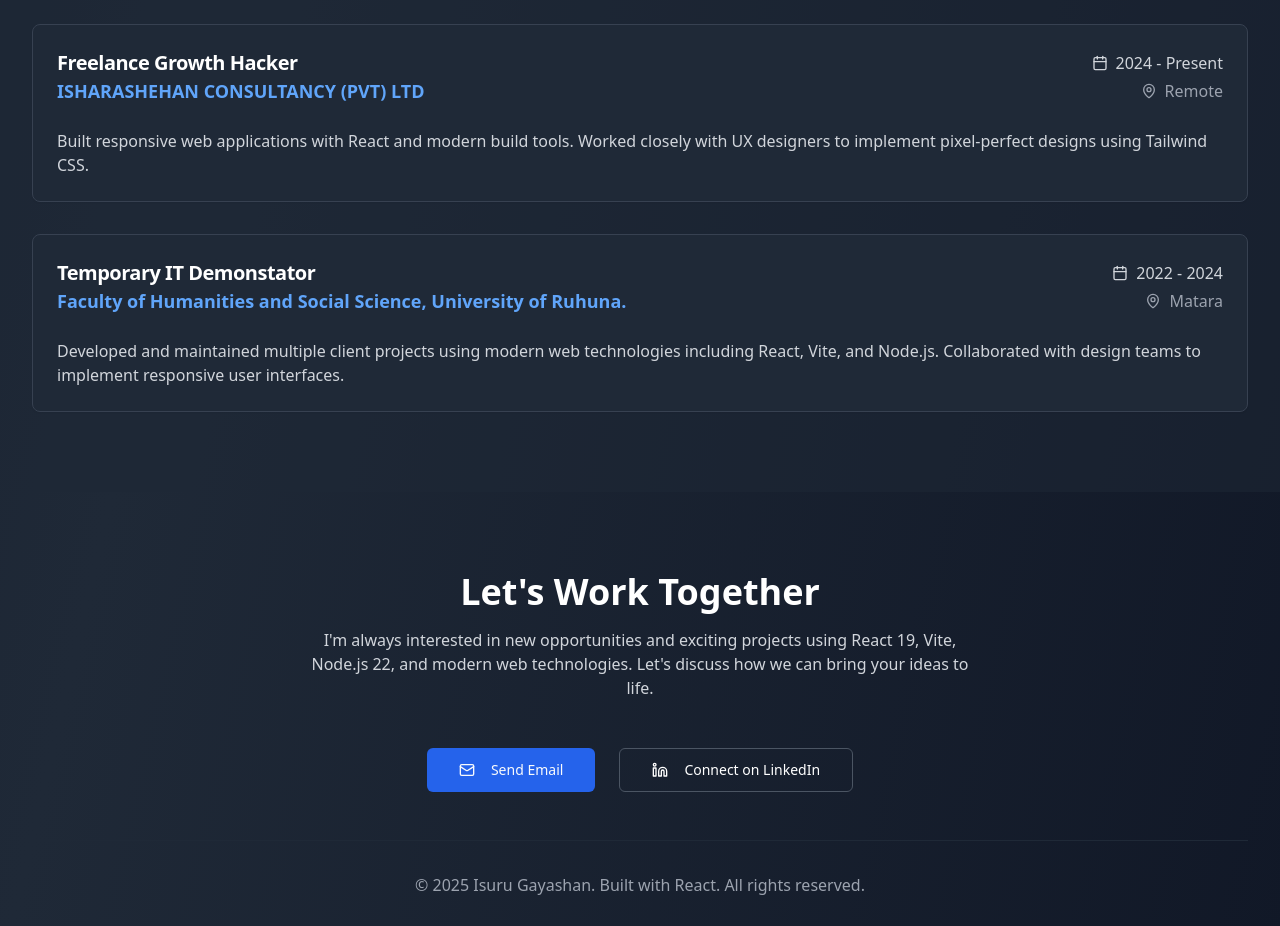
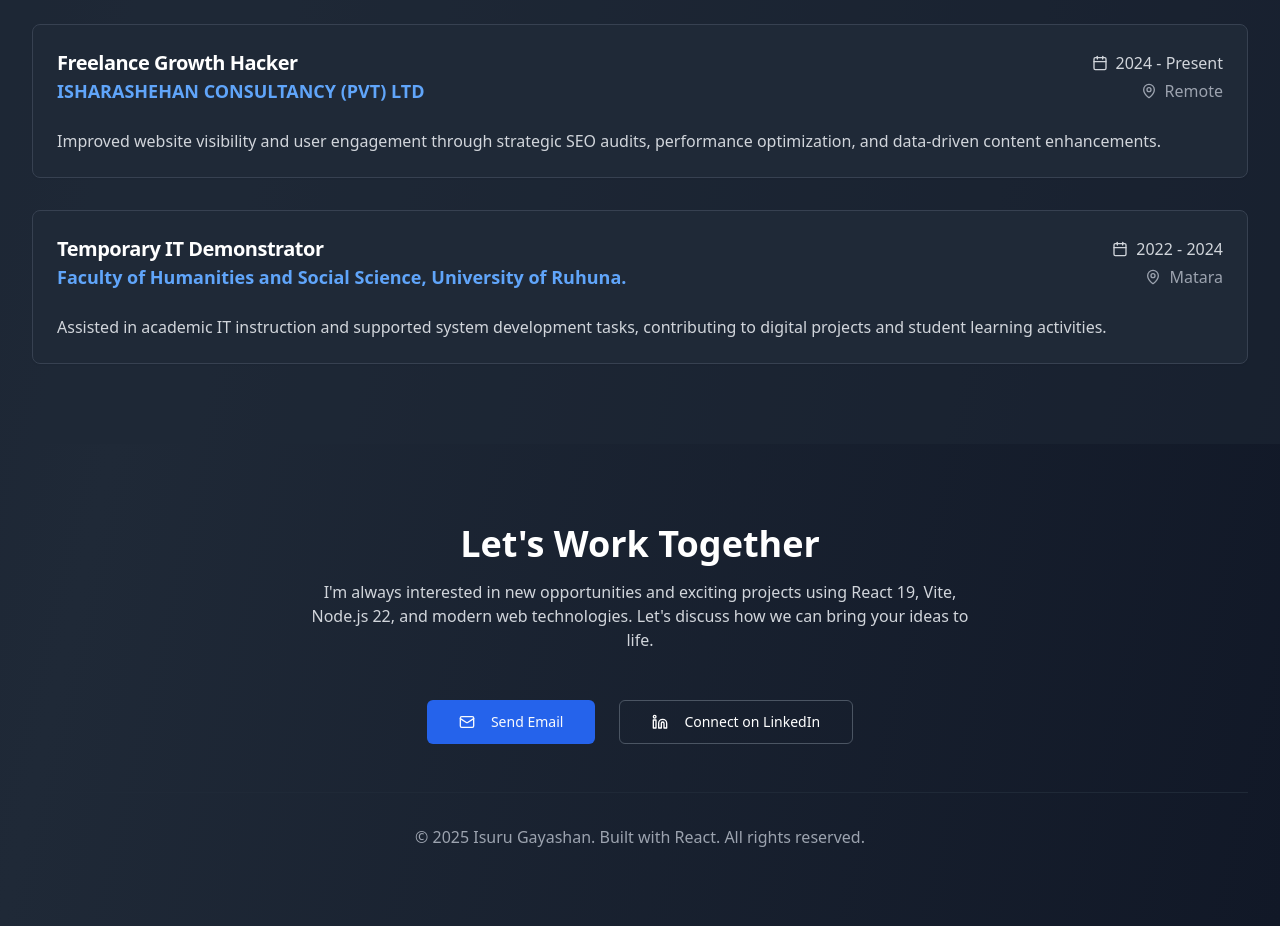
Before and after one commit to isurugayashan/my-portfolio, a React (Vite) app: page / in a window 1280 px wide. Shown: the part 4560-5486 px from the top of the page. Built offline with nearby package versions, Linux system fonts and the light colour scheme.

Commit message:
updated experience section

```diff
--- a/src/App.tsx
+++ b/src/App.tsx
@@ -150,15 +150,15 @@ export default function Portfolio() {
       period: "2024 - Present",
       location: "Remote",
       description:
-          "Built responsive web applications with React and modern build tools. Worked closely with UX designers to implement pixel-perfect designs using Tailwind CSS.",
+          "Improved website visibility and user engagement through strategic SEO audits, performance optimization, and data-driven content enhancements.",
     },
     {
-      title: "Temporary IT Demonstator",
+      title: "Temporary IT Demonstrator",
       company: "Faculty of Humanities and Social Science, University of Ruhuna.",
       period: "2022 - 2024",
       location: "Matara",
       description:
-        "Developed and maintained multiple client projects using modern web technologies including React, Vite, and Node.js. Collaborated with design teams to implement responsive user interfaces.",
+        "Assisted in academic IT instruction and supported system development tasks, contributing to digital projects and student learning activities.",
     },
   ]
 
```
